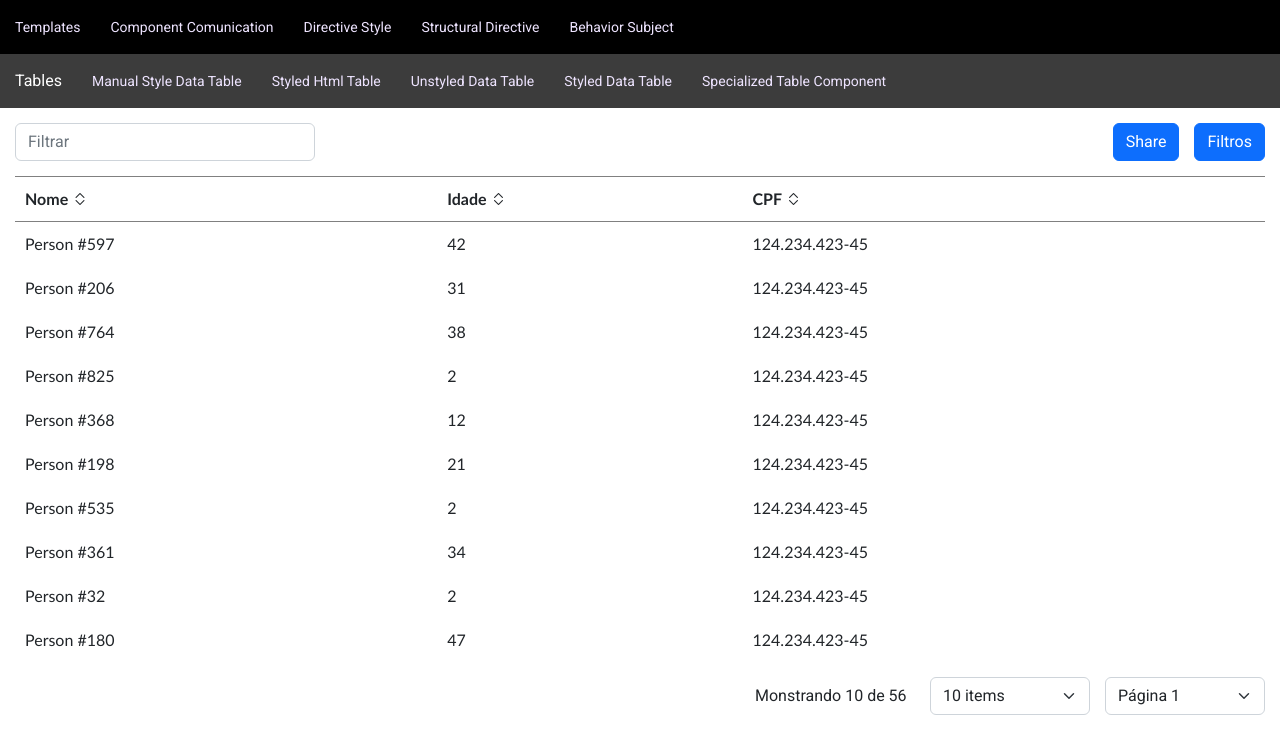
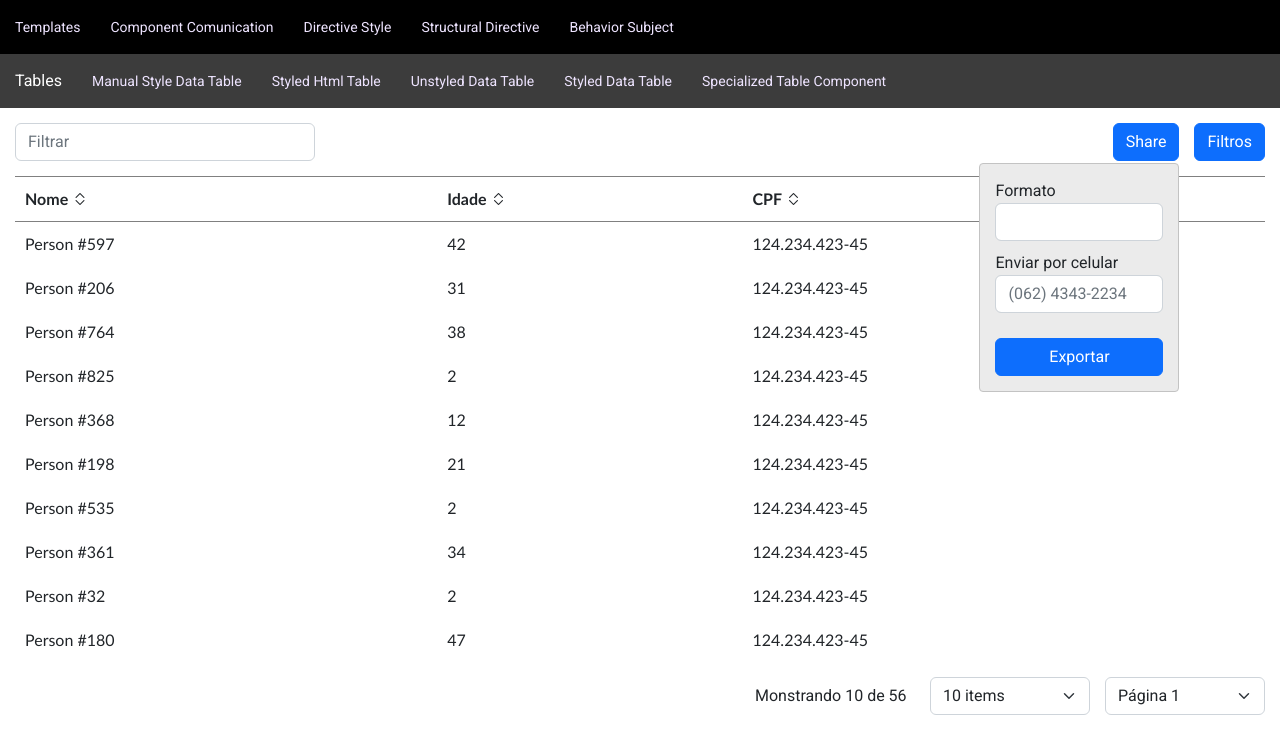
Before and after one commit to harleivicente/angular-scalable-tables, an Angular app: page /specialized-table-component in a window 1280 px wide. Both pictures are taken after a click on the button "Share". Shown: the top 754 px of the page. Built offline with nearby package versions, Linux system fonts and the light colour scheme.

Commit message:
adding share dropdown

```diff
--- a/apps/treino/src/app/app.module.ts
+++ b/apps/treino/src/app/app.module.ts
@@ -40,6 +40,7 @@ import { DemoStructuralDirectiveComponent } from './demo-structural-directive/de
 import { SimpleCardDirective } from './demo-structural-directive/simple-card.directive';
 import { DemoBehaviorSubjectComponent } from './demo-behavior-subject/demo-behavior-subject.component';
 import { CounterBlockComponent } from './demo-behavior-subject/counter-block/counter-block.component';
+import { SpecializedTableExportComponent } from './specialized-table-export/specialized-table-export.component';
 
 @NgModule({
   declarations: [
@@ -73,7 +74,8 @@ import { CounterBlockComponent } from './demo-behavior-subject/counter-block/cou
     DemoStructuralDirectiveComponent,
     SimpleCardDirective,
     DemoBehaviorSubjectComponent,
-    CounterBlockComponent
+    CounterBlockComponent,
+    SpecializedTableExportComponent
   ],
   imports: [
     CommonModule,
--- a/apps/treino/src/app/demo-specialized-table/demo-specialized-table.component.html
+++ b/apps/treino/src/app/demo-specialized-table/demo-specialized-table.component.html
@@ -2,6 +2,7 @@
     [data]="tableData"
     [loading]="tableLoading"
     [name]="'lista-alunos'"
+    [showExport]="true"
     (share)="share()"
     (filterUpdate)="filterUpdate($event)"
 >
--- a/apps/treino/src/app/specialized-data-table/specialized-data-table.component.html
+++ b/apps/treino/src/app/specialized-data-table/specialized-data-table.component.html
@@ -6,7 +6,12 @@
 
     <div class="spacer"></div>
 
-    <button type="button" class="share btn btn-primary" (click)="share.emit()"> Share </button>
+    <!-- Share dropdown -->
+    <div class="share-wrapper" *ngIf="showExport">
+        <button type="button" class="share btn btn-primary" (click)="toggleExportDropdown()"> Share </button>
+        <ui-specialized-table-export *ngIf="isShareDropdownOpen" (confirm)="shareConfirm($event)"></ui-specialized-table-export>
+    </div>
+
 
     <div class="filter-wrapper">
         <button type="button" *ngIf="filterTemplate" (click)="toggleFilter()" class="btn btn-primary filtros"> Filtros </button>
--- a/apps/treino/src/app/specialized-data-table/specialized-data-table.component.scss
+++ b/apps/treino/src/app/specialized-data-table/specialized-data-table.component.scss
@@ -71,6 +71,17 @@ ui-specialized-data-table {
 
     }
 
+    .share-wrapper {
+      position: relative;
+
+      ui-specialized-table-export {
+        position: absolute;
+        right: 15px;
+        width: 200px;
+        top: 40px;
+      }
+    }
+
     .footer {
         display: flex;
         align-items: center;
--- a/apps/treino/src/app/specialized-data-table/specialized-data-table.component.ts
+++ b/apps/treino/src/app/specialized-data-table/specialized-data-table.component.ts
@@ -7,6 +7,7 @@ import { PactoDataTableFilter, PactoDataTableResult, PactoDataTableState, PactoD
 import { TableColumnDirective } from '../data-table/table-column.directive';
 import { TableLoadingDirective } from '../data-table/table-loading.directive';
 import { TableRowDirective } from '../data-table/table-row.directive';
+import { DataTableShareOptions } from '../specialized-table-export/specialized-table-export.component';
 
 export interface TreinoTableFilter extends PactoDataTableFilter {
   textFilter?: string;
@@ -39,15 +40,17 @@ export class SpecializedDataTableComponent<T> implements OnInit, OnChanges {
   @Input() loading: boolean;
   @Input() data: PactoDataTableResult<T>;
   @Input() name: String;
+  @Input() showExport = false;
 
   @Output() filterUpdate: EventEmitter<TreinoTableFilter> = new EventEmitter();
   @Output() share: EventEmitter<boolean> = new EventEmitter();
 
 
-  filter: any = {};
-  showFilter = false;
-  textFilterFormControl: FormControl = new FormControl();
-  pageControlFormGroup: FormGroup = new FormGroup({
+  protected filter: any = {};
+  protected showFilter = false;
+  protected isShareDropdownOpen = false;
+  protected textFilterFormControl: FormControl = new FormControl();
+  protected pageControlFormGroup: FormGroup = new FormGroup({
     pageSize: new FormControl(),
     currentPage: new FormControl()
   });
@@ -82,6 +85,14 @@ export class SpecializedDataTableComponent<T> implements OnInit, OnChanges {
       const filterTemplate = this.filterTemplate.templateRef;
       this.filterOutlet.createEmbeddedView(filterTemplate);
     }
+  }
+
+  protected toggleExportDropdown() {
+    this.isShareDropdownOpen = !this.isShareDropdownOpen;
+  }
+
+  protected shareConfirm(shareOptions: DataTableShareOptions) {
+    console.log(shareOptions);
   }
 
   private initialStateFetch(): Observable<PactoDataTableFilter> {
--- /dev/null
+++ b/apps/treino/src/app/specialized-table-export/specialized-table-export.component.html
@@ -0,0 +1,20 @@
+
+<form [formGroup]="formGroup">
+
+    <div class="form-group">
+        <label for="export-select"> Formato </label>
+        <select class="form-control" id="export-select" formControlName="type">
+            <option value="pdf"> PDF </option>
+            <option value="csv"> CSV </option>
+            <option value="whats"> Whatsapp </option>
+        </select>
+    </div>
+
+    <div class="form-group">
+        <label  for="export-whatsapp"> Enviar por celular </label>
+        <input class="form-control" formControlName="whatsapp" type="text" id="export-whatsapp" placeholder="(062) 4343-2234">
+    </div>
+
+    <button class="btn btn-primary action-button" (click)="actionClick()"> Exportar </button>
+
+</form>
--- /dev/null
+++ b/apps/treino/src/app/specialized-table-export/specialized-table-export.component.scss
@@ -0,0 +1,19 @@
+
+:host {
+    display: block;
+    width: 100%;
+    min-height: 50px;
+    background-color: #ebebeb;
+    border-radius: 4px;
+    border: 1px solid #c3c3c3;
+    padding: 15px;
+}
+
+.form-group {
+    margin-bottom: 10px;
+}
+
+.action-button {
+    margin-top: 15px;
+    width: 100%;
+}
--- /dev/null
+++ b/apps/treino/src/app/specialized-table-export/specialized-table-export.component.ts
@@ -0,0 +1,48 @@
+import { Component, EventEmitter, OnInit, Output } from '@angular/core';
+import { FormControl, FormGroup } from '@angular/forms';
+
+enum ShareType {
+  PDF = 'PDF',
+  CSV = 'CSV',
+  WHATSAPP = 'WHATSAPP'
+}
+
+export interface DataTableShareOptions {
+  type: ShareType,
+  whatsapp?: string
+}
+
+@Component({
+  selector: 'ui-specialized-table-export',
+  templateUrl: './specialized-table-export.component.html',
+  styleUrls: ['./specialized-table-export.component.scss']
+})
+export class SpecializedTableExportComponent implements OnInit {
+  @Output() confirm: EventEmitter<DataTableShareOptions> = new EventEmitter();
+
+  constructor() {}
+
+  formGroup = new FormGroup({
+    whatsapp: new FormControl(),
+    type: new FormControl()
+  });
+
+  protected actionClick() {
+    const options = this.formGroup.getRawValue() as DataTableShareOptions;
+    this.confirm.emit(options);
+  }
+
+  ngOnInit() {
+
+    this.formGroup.get('type').valueChanges.subscribe(value => {
+      const number = this.formGroup.get('whatsapp');
+      if (value !== 'whats') {
+        number.disable();
+      } else {
+        number.enable();
+      }
+    });
+
+  }
+
+}
```
